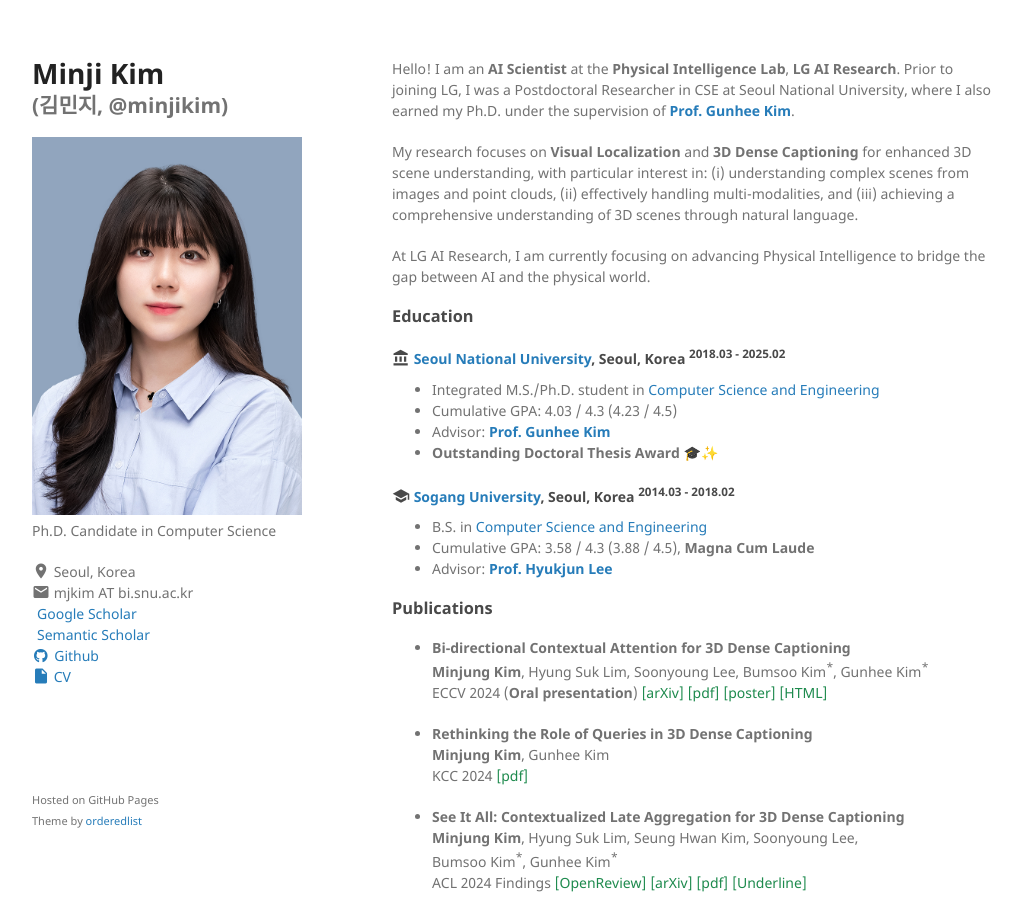
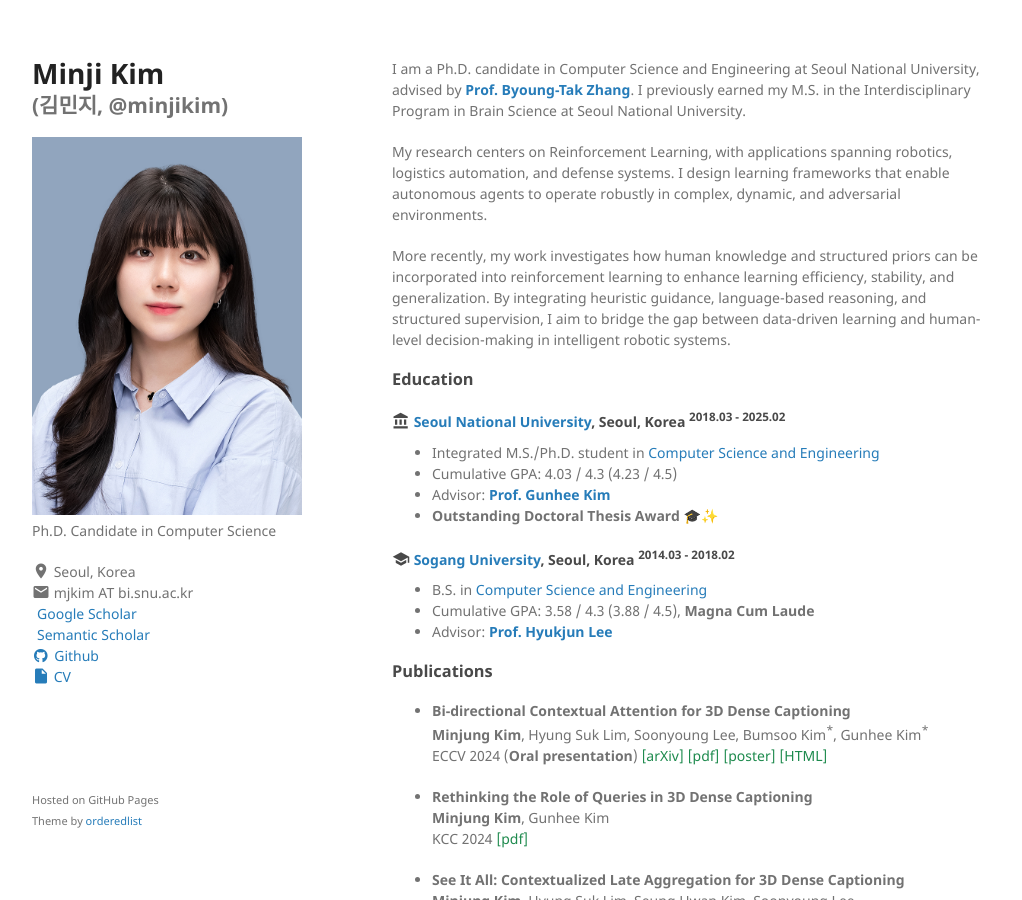
Before and after one commit to MINJIKIM-96/MINJIKIM-96.github.io, a Jekyll site: the page built from index.md, in a window 1280 px wide and 900 px high. Shown: the whole window, without its empty margins (128-1150 px from the left). Built offline with Jekyll 4.4.1, drawn with Linux system fonts in a browser that asks for light colours; a style sheet for code colours, icons or effects is not loaded.

Commit message:
Update index.md

```diff
--- a/index.md
+++ b/index.md
@@ -2,17 +2,12 @@
 layout: default
 ---
 
-Hello!
-I am an **AI Scientist** at the **Physical Intelligence Lab**, **LG AI Research**.
-Prior to joining LG, I was a Postdoctoral Researcher in CSE at Seoul National University, where I also earned my Ph.D. under the supervision of **[Prof. Gunhee Kim]([https://vision.snu.ac.kr/gunhee/](https://bi.snu.ac.kr/members/byoung-tak-zhang.html))**.
+I am a Ph.D. candidate in Computer Science and Engineering at Seoul National University, advised by **[Prof. Byoung-Tak Zhang](https://bi.snu.ac.kr/members/byoung-tak-zhang.html)**.
+I previously earned my M.S. in the Interdisciplinary Program in Brain Science at Seoul National University.
 
-My research focuses on **Visual Localization** and **3D Dense Captioning** for enhanced 3D scene understanding, with particular interest in:
-(i) understanding complex scenes from images and point clouds,
-(ii) effectively handling multi-modalities,
-and (iii) achieving a comprehensive understanding of 3D scenes through natural language.
+My research centers on Reinforcement Learning, with applications spanning robotics, logistics automation, and defense systems. I design learning frameworks that enable autonomous agents to operate robustly in complex, dynamic, and adversarial environments.
 
-At LG AI Research, I am currently focusing on advancing Physical Intelligence to bridge the gap between AI and the physical world.
-
+More recently, my work investigates how human knowledge and structured priors can be incorporated into reinforcement learning to enhance learning efficiency, stability, and generalization. By integrating heuristic guidance, language-based reasoning, and structured supervision, I aim to bridge the gap between data-driven learning and human-level decision-making in intelligent robotic systems.
 
 ### Education
 
```
